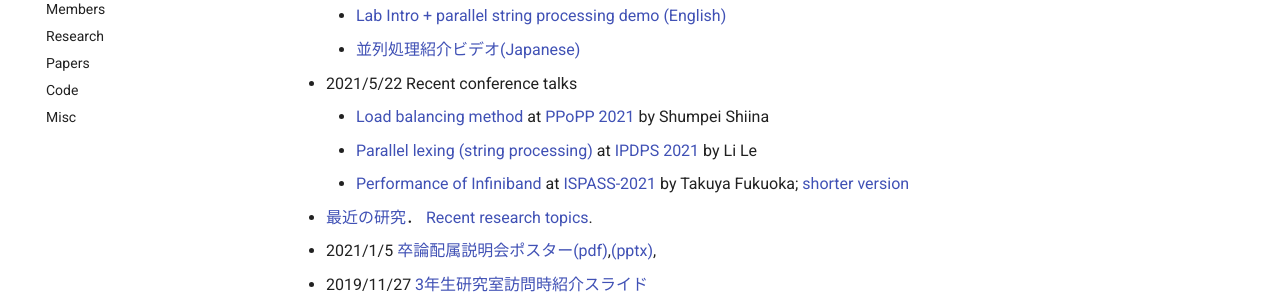
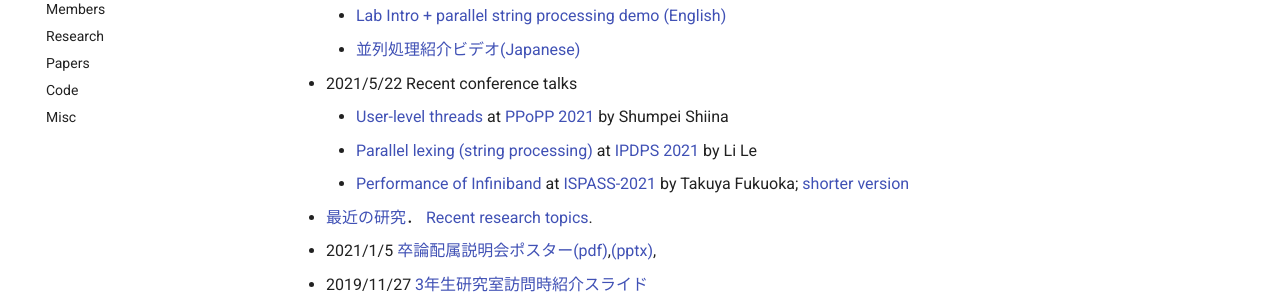
Before and after one commit to Yukayo/taura-lab, an MkDocs documentation site: the page built from docs/index.md, in a window 1280 px wide and 900 px high, scrolled down 487 px. Shown: the part 153-453 px from the top of the window. Built offline with MkDocs 1.6.1 and Material for MkDocs 9.7.7, drawn with Linux system fonts in a browser that asks for light colours.

```diff
--- a/docs/index.md
+++ b/docs/index.md
@@ -28,7 +28,7 @@ computers much more accessible to domain scientists.
     * [Lab Intro + parallel string processing demo (English)](https://youtu.be/-xmkgsaPRrY)
     * [並列処理紹介ビデオ(Japanese)](https://youtu.be/TQ4fDcG1rwQ)
   * 2021/5/22 Recent conference talks
-    * [Load balancing method](https://youtu.be/7kWkcdypV_w) at [PPoPP 2021](https://ppopp21.sigplan.org/) by Shumpei Shiina
+    * [User-level threads](https://youtu.be/7kWkcdypV_w) at [PPoPP 2021](https://ppopp21.sigplan.org/) by Shumpei Shiina
     * [Parallel lexing (string processing)](https://youtu.be/JMUl8p0iI18) at [IPDPS 2021](https://www.ipdps.org/) by Li Le
     * [Performance of Infiniband](https://youtu.be/BbYSf0Tji2s) at [ISPASS-2021](https://ispass.org/ispass2021/) by Takuya Fukuoka; [shorter version](https://youtu.be/TmA5qqDVdac)
   * [最近の研究](research.md)． [Recent research topics](research.md).
```
